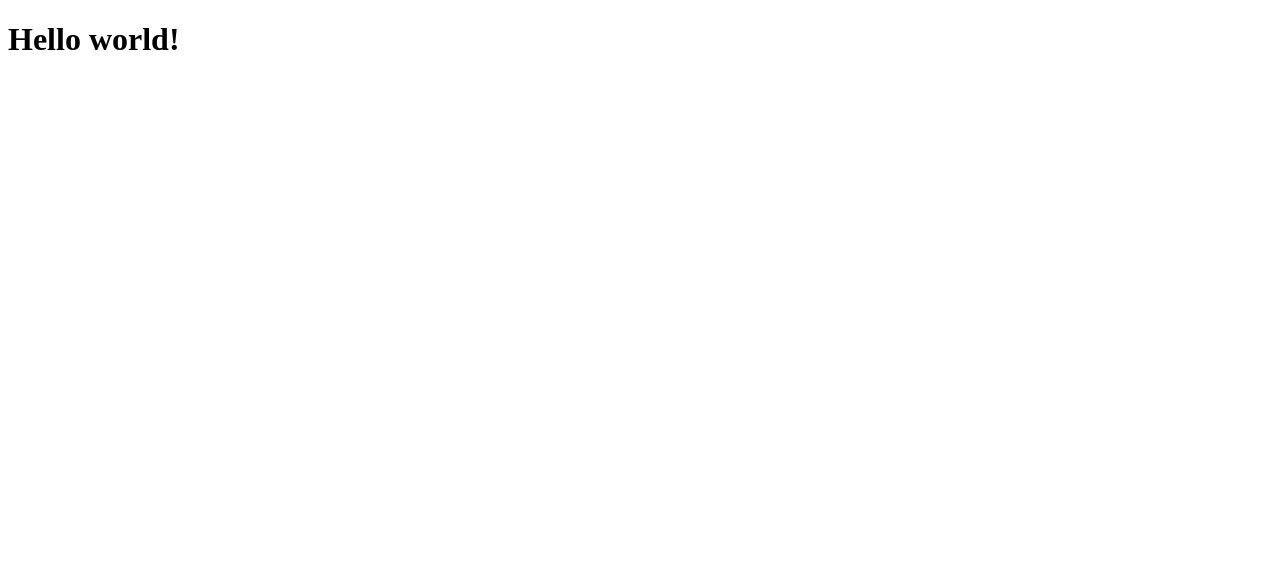
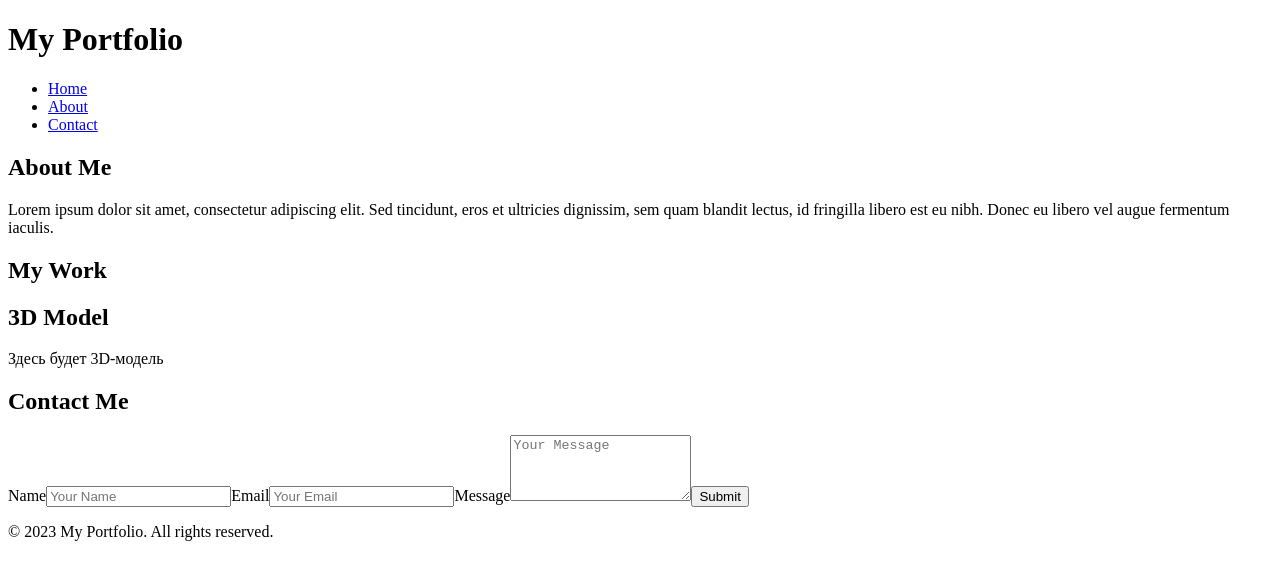
Before and after one commit to varavoi/3d_portfolio, a Next.js app: page / in a window 1280 px wide. Shown: the top 580 px of the page. Built offline with nearby package versions, Linux system fonts and the light colour scheme.

Commit message:
Создание базового шаблона страницы:

```diff
--- a/src/pages/index.tsx
+++ b/src/pages/index.tsx
@@ -1,18 +1,44 @@
 import Head from 'next/head';
-import Image from "next/image";
+import Image from 'next/image';
 import { useEffect, useRef, useState } from 'react';
+import Header from '../components/Header';
+import Footer from '../components/Footer';
+import Section from '../components/Section';
+import ContactForm from '../components/ContactForm';
+import Model from '../components/Model';
 
 export default function Home() {
   return (
     <>
       <Head>
-        <title>Create Next App</title>
+
+        <title>My Portfolio</title>
         <meta name="description" content="Generated by create next app" />
         <link rel="icon" href="/favicon.ico" />
       </Head>
-
-      <main className="flex min-h-screen flex-col items-center justify-between p-24">
-        <h1 className="text-3xl font-bold underline">Hello world!</h1>
+      {/* Основной контент страницы */}
+      <main className="bg-gray-100 min-h-screen">
+      {/* Заголовок сайта */}
+        <Header />
+        {/* Секция "About Me" */}
+        <Section title="About Me">
+          <p>
+            Lorem ipsum dolor sit amet, consectetur adipiscing elit. Sed
+            tincidunt, eros et ultricies dignissim, sem quam blandit lectus, id
+            fringilla libero est eu nibh. Donec eu libero vel augue fermentum
+            iaculis.
+          </p>
+        </Section>
+         {/* Секция "My Work" */}
+        <Section title="My Work">
+          <Model />
+        </Section>
+         {/* Секция "Contact Me" */}
+        <Section title="Contact Me">
+          <ContactForm />
+        </Section>
+         {/* Футер сайта */}
+        <Footer />
       </main>
     </>
   );
```
